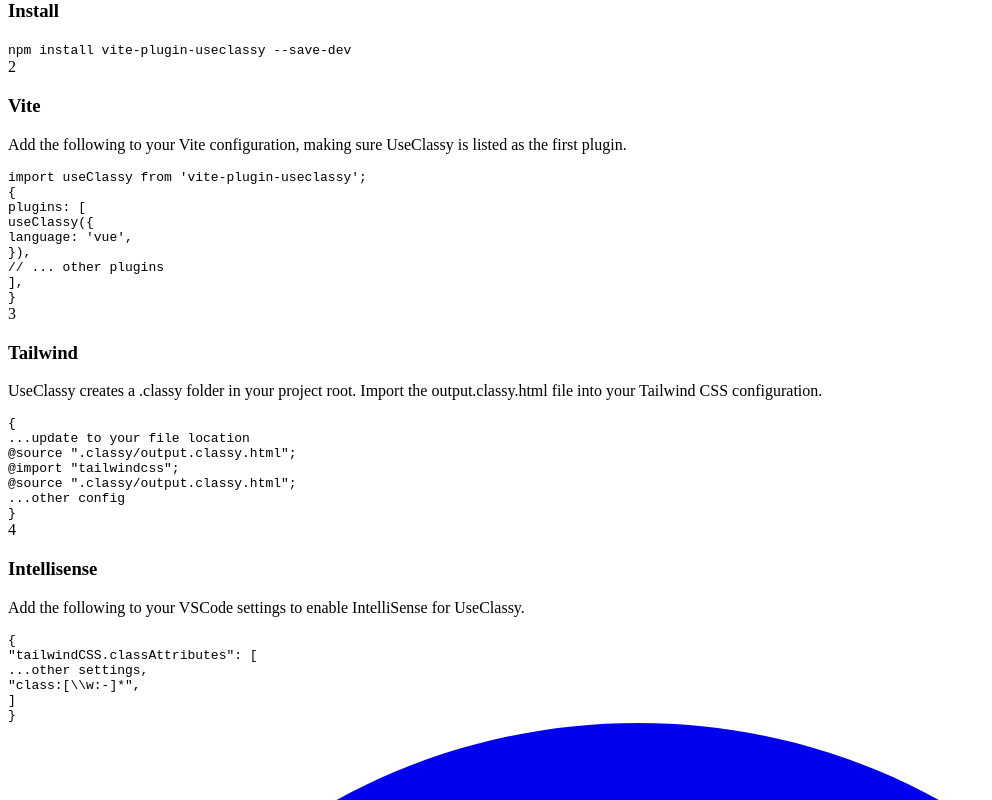
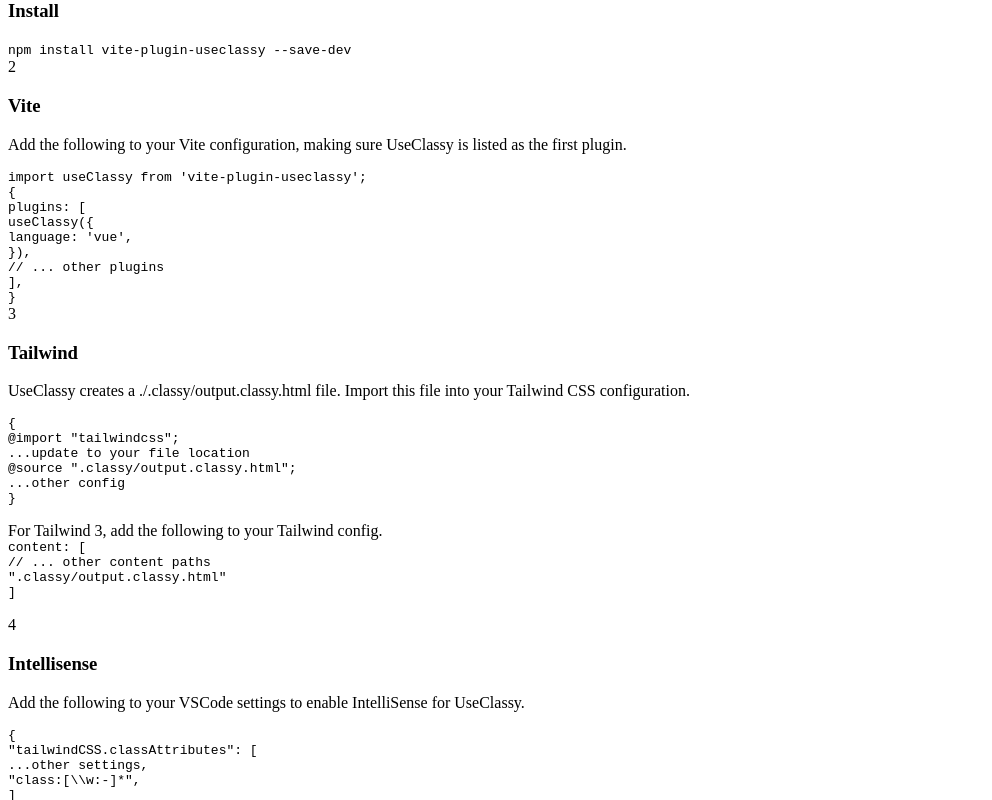
Before and after one commit to jrmybtlr/useclassy, a Nuxt app in the folder demos/vue/: page / in a window 1280 px wide. Shown: the part 426-1226 px from the top of the page, without its empty margins (0-992 px from the left). Built offline with nearby package versions, Linux system fonts and the light colour scheme.

Commit message:
fix: update Tailwind integration instructions for clarity and accuracy

```diff
--- a/demos/vue/app/app.vue
+++ b/demos/vue/app/app.vue
@@ -83,16 +83,15 @@
         <Step
           :number="3"
           title="Tailwind"
-          description="UseClassy creates a .classy folder in your project root. Import the output.classy.html file into your Tailwind CSS configuration."
+          description="UseClassy creates a ./.classy/output.classy.html file. Import this file into your Tailwind CSS configuration."
         >
           <Code class="mt-6 w-full text-zinc-500" showCopy>
             <code>
               <div>{</div>
-              <div class="ml-8">...update to your file location</div>
-              <div class="ml-8">@source ".classy/output.classy.html";</div>
               <div>
                 <div class="ml-4">
                   <div class="ml-4">@import "tailwindcss";</div>
+                  <div class="ml-4">...update to your file location</div>
                   <div class="ml-4 text-white">
                     @source ".classy/output.classy.html";
                   </div>
@@ -102,7 +101,19 @@
               <div>}</div>
             </code>
           </Code>
-        </Step>
+
+          <p class="mt-8">
+            For Tailwind 3, add the following to your Tailwind config.
+            <Code class="mt-4">
+              <code>
+                <div class="text-zinc-500">content: [</div>
+                <div class="ml-4 text-zinc-500">// ... other content paths</div>
+                <div class="ml-4">".classy/output.classy.html"</div>
+                <div class="text-zinc-500">]</div>
+              </code>
+            </Code>
+          </p></Step
+        >
 
         <!-- Intellisense -->
         <Step
```
